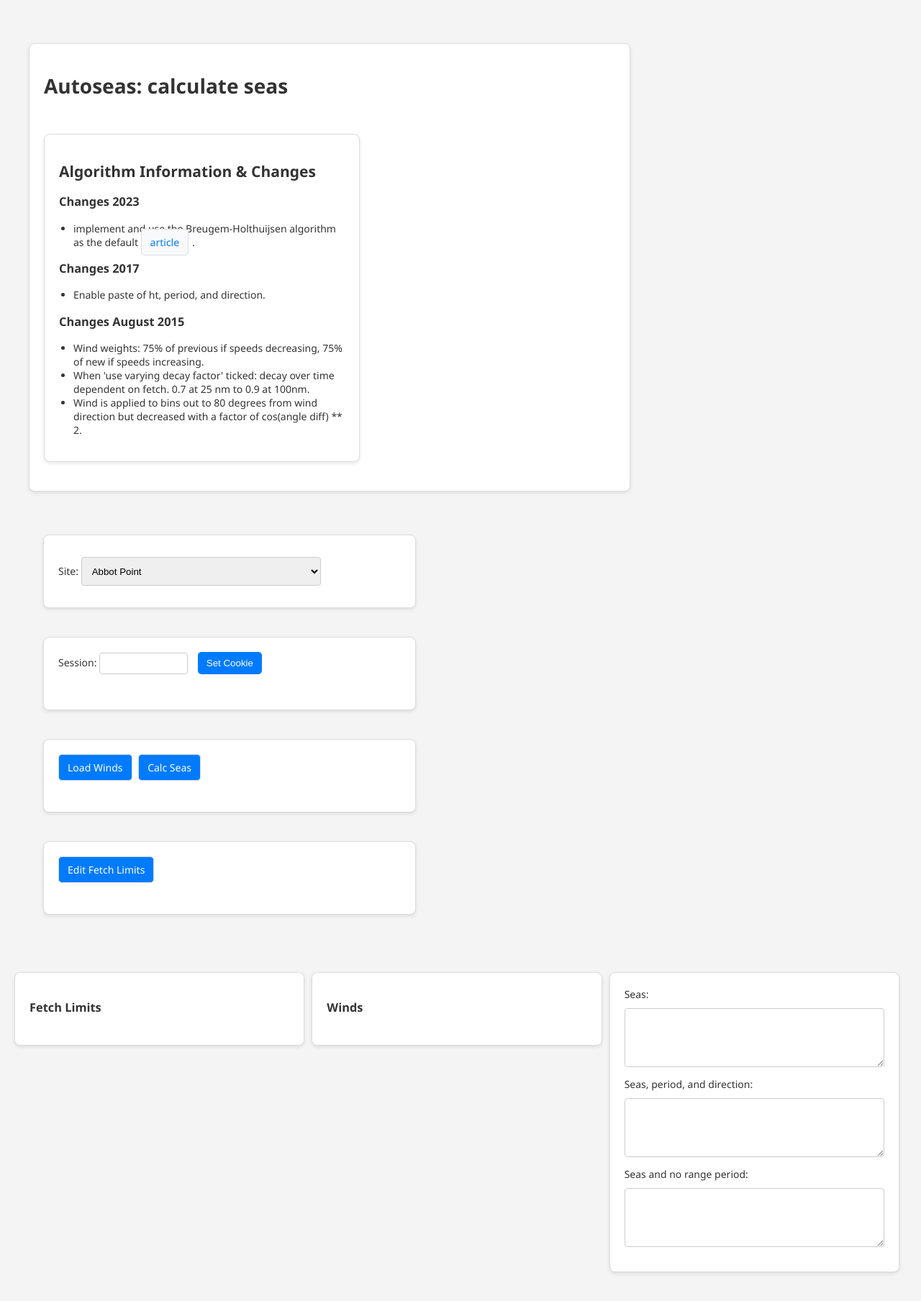
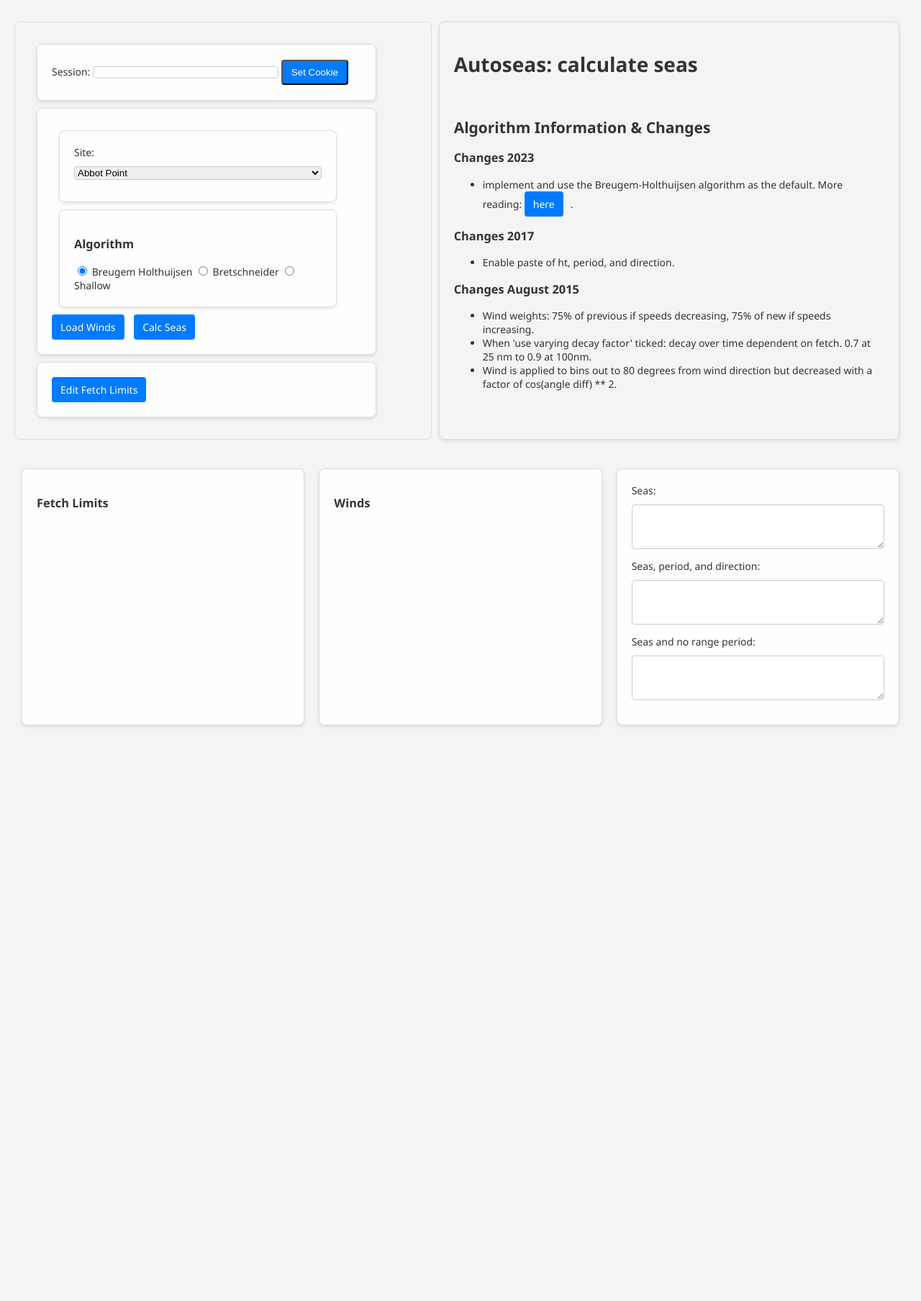
Before and after one commit to antimeat/amphitrite, a PHP site: page / in a window 1280 px wide. Shown: the whole page at 72% size. After the commit the page ends 1010 px from the top, so only its background shows below. Run offline with PHP 8.4, Linux system fonts and the light colour scheme; some libraries are stand-ins or nearby versions.

Commit message:
updates to email alert and autoseas formatting

```diff
--- a/autoseas/index.php
+++ b/autoseas/index.php
@@ -115,179 +76,88 @@
     margin: 0;
 }
 
-        /* Style for the outer flex container */
-        .outer-container {
-            display: flex;
-            flex-direction: row; /* Align children side by side */
-            justify-content: flex-start; /* Adjust spacing as needed */
-            align-items: flex-start;
-            flex-wrap: wrap;
-            padding: 20px;
-
+.modal {
+    display: none;
+    position: fixed;
+    z-index: 1;
+    left: 0;
+    top: 0;
+    width: 100%;
+    height: 100%;
+    overflow: auto;
+    background-color: rgba(0,0,0,0.4);
 }
 
-        /* Style for the outer flex container */
-        .inner-container {
-            display: flex;
-            min-width: 20%;
-            height: 20%;
+.modal-content, .container {
+    background-color: #fefefe;
+    margin: 15% auto;
     padding: 20px;
-            flex-direction: column;
-            justify-content: flex-start; /* Adjust spacing as needed */
-            align-items: flex-start;
-            flex-wrap: wrap;
+    border: 1px solid #888;
+    width: 80%;
+    border-radius: 8px;
+    box-shadow: 0 2px 5px rgba(0,0,0,0.1);
 }
 
-        .flex-container {
-            min-height: 100px;
-            display: flex; /* Enables flexbox layout */
-            align-items: center; /* Aligns items vertically in the center */
-            flex-wrap: wrap;
+.close {
+    color: #aaa;
+    float: right;
+    font-size: 28px;
+    font-weight: bold;
 }
 
-        .flex-container > div {
-            margin-right: 10px; /* Adds some space between the div elements */
-            min-height: 60px;
+.close:hover, .close:focus {
+    color: black;
+    text-decoration: none;
+    cursor: pointer;
 }
 
-        /* Adjust this as necessary for your layout */
-        #fetchTable, .container {
-            /* Ensures that the fetchTable has a similar style and width as other containers */
-            min-width: 300px; /* Adjust this value as needed */
-            width: 100%;
-            height: 100%;
-            margin-top: 20px;
-            padding: 20px;
-            border: 1px solid #ddd;
-            margin-bottom: 20px;
-            box-shadow: 0 2px 5px rgba(0,0,0,0.1);
-            border-radius: 8px;
-            justify-content: flex-start; /* Spaces the child elements evenly */
-            align-items: flex-start; /* Aligns items at the start of the container */
+.outer-container, .flex-container {
+    display: flex;
     flex-wrap: wrap;
+    justify-content: space-between;
 }
 
-        .tables-container {
-            width: 50%;
-            display: flex;
-            justify-content: flex-start; /* Spaces the child elements evenly */
-            align-items: flex-start; /* Aligns items at the start of the container */
-            flex-wrap: wrap;
+.inner-container, .settings, .editLinkContainer, .actions {
+    padding: 20px;
+    margin: 10px 0;
+    border: 1px solid #ddd;
+    border-radius: 8px;
 }
 
-        .container, .site, .settings, #fetchTable, .seasCopyContainer, .editLinkContainer, .algorithmInfo {
-            background-color: #fff;
-            border: solid 1px #ddd;
-            padding: 20px;
-            margin-bottom: 20px;
-            min-height: 60px;
-            box-shadow: 0 2px 5px rgba(0,0,0,0.1);
-            border-radius: 8px;
-            margin-top: 20px;
-            min-width: 300px;
-            justify-content: flex-start; /* Spaces the child elements evenly */
-            align-items: flex-start; /* Aligns items at the start of the container */
-            flex-wrap: wrap;
-        }
-
-        a {
-            color: #007bff;
-            text-decoration: none;
-            background-color: #f8f9fa;
-            padding: 8px 12px;
-            border-radius: 5px;
-            border: 1px solid #ddd;
-            margin-right: 5px;
-            transition: background-color 0.2s, color 0.2s;
-        }
-
-        a:hover {
-            background-color: #e2e6ea;
-            color: #0056b3;
-        }
-
-        /* New button style */
-        .btn {
-            display: inline-block;
-            background-color: #007bff;
-            color: white;
-            padding: 8px 12px;
-            border-radius: 5px;
-            border: none; /* No border for button */
-            cursor: pointer; /* Change cursor to pointer on hover */
-            transition: background-color 0.3s ease;
-        }
-
-        .btn:hover {
-            background-color: #0056b3;
-        }
-
-        /* Adjust input[type="text"] width if necessary */
-        input[type="text"] {
-            height: 30px;
-            width: auto; /* Adjust based on your layout needs */
-            padding: 4px 12px;
-            margin-right: 10px; /* Ensures some space between the input and the button */
+select, input[type="text"], textarea {
+    width: 100%;
+    padding: 0px;
+    margin: 10px 0;
     border: 1px solid #ccc;
     border-radius: 4px;
     box-sizing: border-box;
 }
 
-        textarea {
-            width: 100%;
-            min-width: 300px;
-            padding: 10px;
-            margin: 10px 0;
-            border: 1px solid #ccc;
-            border-radius: 4px;
-            box-sizing: border-box;
-            justify-content: flex-end; /* Spaces the child elements evenly */
-            align-items: flex-end; /* Aligns items at the start of the container */
-            flex-wrap: nowrap;
-        }
-
-        select {
-            width: 70%;
-            height: 40px;
-            min-width: 200px;
-            padding: 10px;
-            margin: 10px 0;
-            border: 1px solid #ccc;
-            border-radius: 4px;
-            box-sizing: border-box;
-            justify-content: flex-end; /* Spaces the child elements evenly */
-            align-items: flex-end; /* Aligns items at the start of the container */
-            flex-wrap: nowrap;
-        }
-
-        .flex-container {
-            display: flex;
-            align-items: flex-start;
-            flex-wrap: nowrap; /* Prevents wrapping, ensuring elements stay in a single line */
-        }
-
-        .actions a, .editLinkContainer a {
+.btn, a {
     display: inline-block;
     background-color: #007bff;
     color: white;
-            transition: background-color 0.3s ease;
+    padding: 8px 12px;
+    margin-right: 10px;
+    border-radius: 4px;
+    text-decoration: none;
+    transition: background-color 0.3s;
 }
 
-        .actions a:hover, .editLinkContainer a:hover {
+.btn:hover, a:hover {
     background-color: #0056b3;
 }
 
 table {
-            min-width: 300px; /* Adjust this value as needed */
     width: 100%;
     border-collapse: collapse;
     margin-top: 20px;
 }
 
 table, th, td {
+    text-align: "center";
     border: 1px solid #ddd;
-            padding: 0px;
-            text-align: left;
+    padding: 0px; /* Adjusted padding */
 }
 
 th {
@@ -295,33 +165,32 @@
     color: white;
 }
 
-        .table-container {
-            overflow-x: auto;
+.flex-container {
+    display: flex;
+    flex-wrap: wrap;
+    justify-content: space-between; /* Adjusts spacing between child elements */
+    margin-top: 20px; /* Space above the container */
 }
 
-        .settings {
-            display: flex;
-            flex-direction: column;
-            align-items: flex-start;
+.container, .settings {
+    flex: 1; /* Allows each container to grow equally */
     padding: 20px;
-
+    margin: 10px; /* Space between containers */
+    border: 1px solid #ddd;
+    border-radius: 8px;
+    box-shadow: 0 2px 5px rgba(0,0,0,0.1);
+    min-width: 300px; /* Minimum width to prevent containers from becoming too narrow */
 }
-
-        .settings > div, .settings > form {
-            width: 50%;
-            margin-top: 10px;
-            padding: 20px;
-
+@media (max-width: 768px) {
+    .inner-container, .settings, .editLinkContainer, .actions {
+        width: 100%;
     }
-
-        .algorithmInfo ul {
-            padding-left: 20px;
-            list-style-type: disc;
+    .flex-container {
+        flex-direction: column; /* Stack the containers on smaller screens */
     }
-
-        @media (max-width: 768px) {
-            .settings, .editLinkContainer, .seasCopyContainer {
-                width: 50%;
+    .container {
+        width: 100%; /* Full width containers on smaller screens */
+        margin-bottom: 20px; /* Space between stacked containers */
     }
 }
 
@@ -330,6 +199,33 @@
 <body>
 
     <div class = "outer-container">
+        <div class = "inner-container">
+            <div id="session_box" class="container">
+                Session: <input type="text" size="10" id="session" style="width: 60%">
+                <button type="button" onclick="storeValues()" id="button" name="button" class="btn">Set Cookie</button>
+            </div>
+            <div class="container actions">
+                <div class="container actions flex" sytle="width: 80%;">
+                    Site: <select id="siteSelect"></select>
+                </div>
+
+                <div class="container actions flex" style="width: 80%;">
+                    <!-- Radio buttons for algorithm choice -->
+                    <h3>Algorithm</h3>
+                    <form id="algorithmChoice">
+                        <label><input type="radio" name="algorithm" value="holthuijsen" checked> Breugem Holthuijsen</label>
+                        <label><input type="radio" name="algorithm" value="bretschneider"> Bretschneider</label>
+                        <label><input type="radio" name="algorithm" value="shallow"> Shallow</label>
+                    </form>
+                </div>
+                <a href="javascript:loadWinds()">Load Winds</a>
+                <a href="javascript:refreshSeas()">Calc Seas</a>
+            </div>
+
+            <div class="container actions">
+                <a href="edit_fetch_limits.php">Edit Fetch Limits</a>
+            </div>
+        </div>
         <div class="settings">
             <h1>Autoseas: calculate seas </h1><br>
             <div class="algorithmInfo">
@@ -338,7 +234,7 @@
                 <section>
                     <h3>Changes 2023</h3>
                     <ul>
-                        <li>implement and use the Breugem-Holthuijsen algorithm as the default <a href="https://repository.oceanbestpractices.org/bitstream/handle/11329/121/702_en_for_approval.pdf?sequence=4&isAllowed=y" target="_blank">article</a>.</li>
+                        <li>implement and use the Breugem-Holthuijsen algorithm as the default. More reading: <a href="https://repository.oceanbestpractices.org/bitstream/handle/11329/121/702_en_for_approval.pdf?sequence=4&isAllowed=y" target="_blank">here</a>.</li>
                     </ul>
                 </section>
 
@@ -360,23 +256,6 @@
             </div>
         </div>
 
-        <div class = "inner-container">
-            <div class="container">
-                Site: <select id="siteSelect"></select>
-            </div>
-            <div id="session_box" class="container">
-                Session: <input type="text" size="10" id="session">
-                <button type="button" onclick="storeValues()" id="button" name="button" class="btn">Set Cookie</button>
-            </div>
-            <div class="container actions">
-                <a href="javascript:loadWinds()">Load Winds</a>
-                <a href="javascript:refreshSeas()">Calc Seas</a>
-            </div>
-            <div class="container actions">
-                <a href="edit_fetch_limits.php">Edit Fetch Limits</a>
-            </div>
-
-        </div>
     </div>
 
     <div class="flex-container">
--- a/autoseas/js/index.js
+++ b/autoseas/js/index.js
@@ -211,10 +211,13 @@ function capitalizeFirstLetter(string) {
 }
 
 function refreshSeas() {
-    // get the site
+    // get the site and seas algo
     var site = $("#siteSelect").val();
-
+    var algo_form = document.getElementById("algorithmChoice");
+    var form_data = new FormData(algo_form);
+    var algo = form_data.get("algorithm");
     console.log(site);
+    console.log(algo);
 
     // collect all the values
     var winds = {};
@@ -222,9 +225,7 @@ function refreshSeas() {
     seasData = {};
 
     $(".windInput").each(function (i, input) {
-        console.log(input);
         var name = input.name;
-        console.log(name);
         var n = name.split("_");
         var field = n[0];
         var hour = n[1];
```
Also changed, not shown: other parts of autoseas/index.php (+1 -40 lines), 3 other files. Lines whose indentation alone changed are shown as unchanged.
